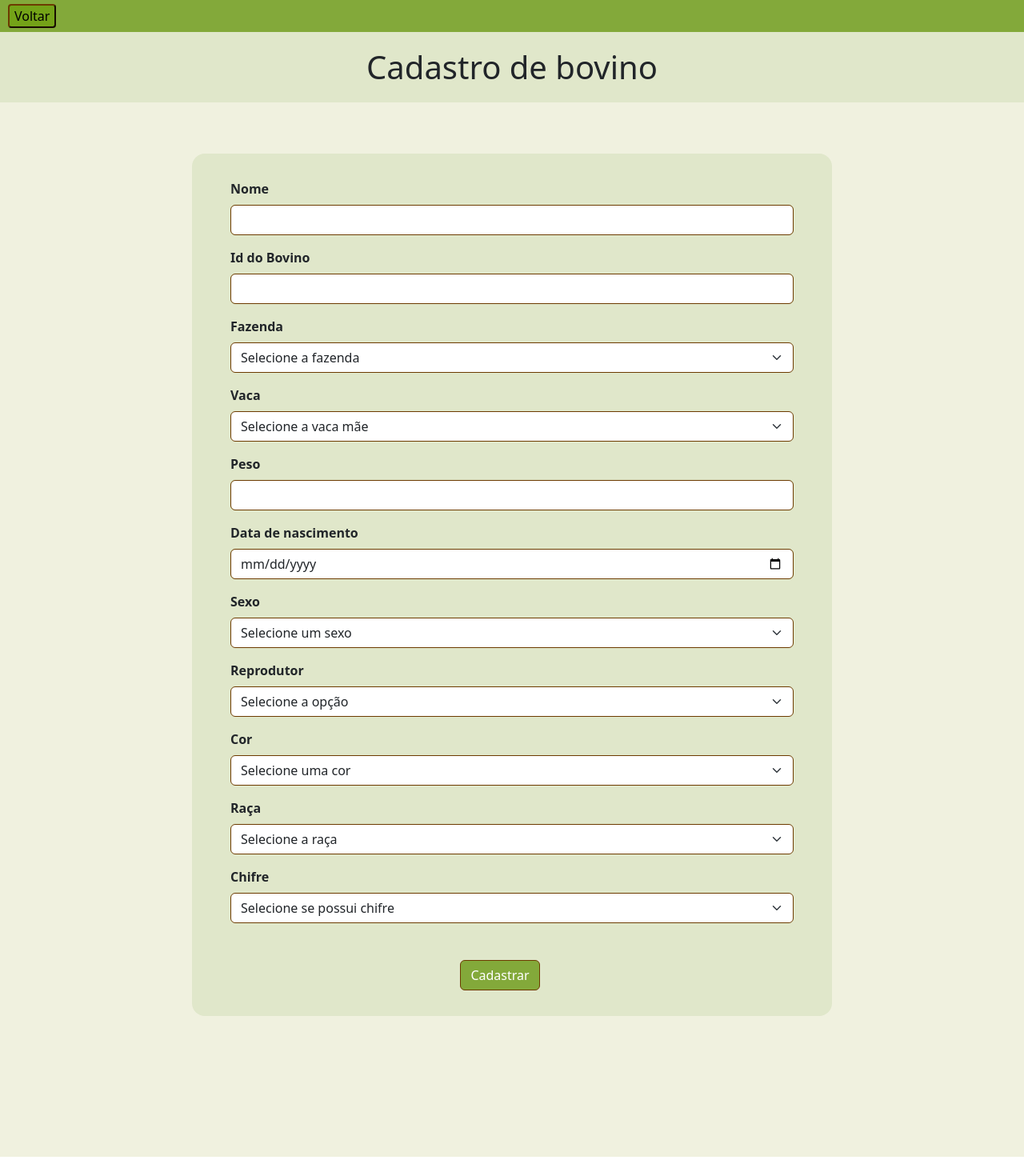
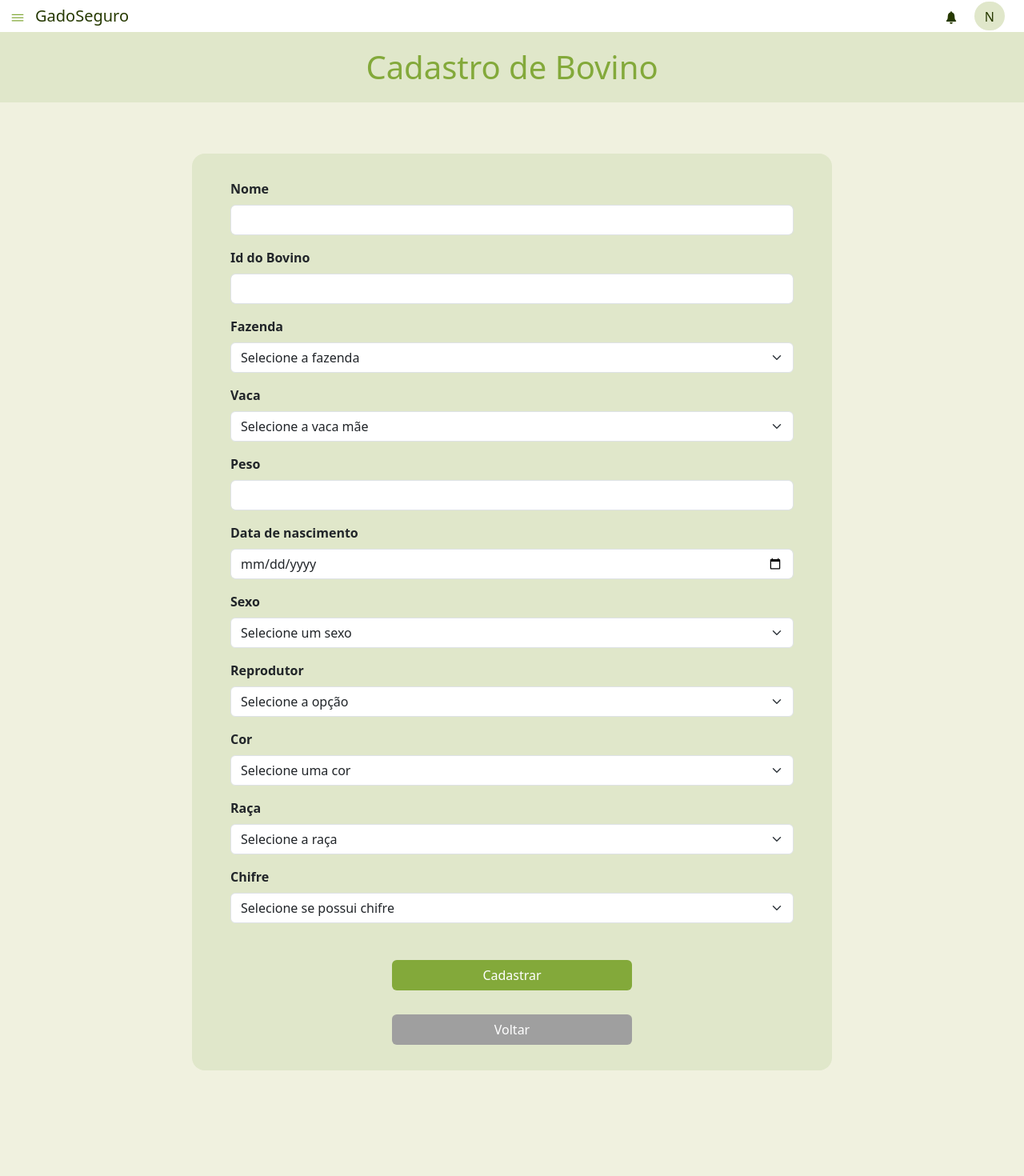
Before and after one commit to neylanepl/processo-de-software-gado-seguro, a React (Create React App) app in the folder frontend/: page /bovinos/cadastrarBovino in a window 1280 px wide. Shown: the top 1470 px of the page at 80% size. Before the commit the page ends 1446 px from the top, so only its background shows below. Built offline with nearby package versions, Linux system fonts and the light colour scheme.

Commit message:
feat: sideBar, nav e estilização

```diff
--- a/frontend/package.json
+++ b/frontend/package.json
@@ -10,6 +10,7 @@
     "react": "^18.3.1",
     "react-bootstrap": "^2.10.2",
     "react-dom": "^18.3.1",
+    "react-icons": "^5.2.1",
     "react-router-dom": "^6.23.1",
     "react-scripts": "5.0.1",
     "react-toastify": "^10.0.5",
--- a/frontend/src/components/menu.js
+++ b/frontend/src/components/menu.js
@@ -1,5 +1,7 @@
 import React from 'react';
 import { useNavigate } from 'react-router-dom';
+import { IoIosNotifications, IoIosMenu } from "react-icons/io";
+import { FaAngleDown, FaAngleRight } from "react-icons/fa";
 
 const Menu = () => {
   const navigate = useNavigate();
@@ -9,21 +11,81 @@ const Menu = () => {
   };
 
   return (
-    <div style={{ backgroundColor: '#83A93A', width: '100%', height: '40px', position: 'relative' }}>
-      <button
-        style={{
-          backgroundColor: '#74a318',
-          borderColor: '#6d3b00',
-          borderRadius: '4px',
-          position: 'absolute',
-          top: '50%',
-          left: '10px',
-          transform: 'translateY(-50%)',
-        }}
-        onClick={handleGoBack}
-      >
-        Voltar
-      </button>
+    <div
+      className="d-flex justify-content-between align-items-center"
+      style={{ backgroundColor: 'white', width: '100%', height: '40px', position: 'relative' }}
+    >
+      <div className="d-flex align-items-center">
+        <button cclass="btn btn-primary" type="button" data-bs-toggle="offcanvas" data-bs-target="#offcanvasExample" aria-controls="offcanvasExample" style={{margin: "6px 6px 6px 6px", border: "0px", backgroundColor: "#ffffff"}}>
+          <IoIosMenu style={{ color: "#83A93A" , height: "20px", width: "20px" }} />
+        </button>
+
+        <div class="offcanvas offcanvas-start" tabindex="-1" id="offcanvasExample" aria-labelledby="offcanvasExampleLabel" style={{width: "300px"}}>
+          <div class="offcanvas-header" style={{paddingBottom: "0px"}}>
+            <h5 class="offcanvas-title" id="offcanvasExampleLabel">GadoSeguro</h5>
+            <button type="button" class="btn-close" data-bs-dismiss="offcanvas" aria-label="Close"></button>
+          </div>
+          <div class="offcanvas-body">
+            <ul className="list-unstyled ps-0">
+            <li className="border-top"></li>
+            <li className="mb-1">
+                <button className="btn btn-toggle d-inline-flex align-items-center rounded border-0 collapsed" data-bs-toggle="collapse" data-bs-target="#dash-collapse" aria-expanded="false">
+                <FaAngleRight /> Dashboard
+                </button>
+                <div className="collapse" id="dash-collapse">
+                  <ul className="btn-toggle-nav list-unstyled fw-normal pb-1 small" style={{paddingLeft: "48px"}}>
+                    <li><a href="/" className="link-body-emphasis d-inline-flex text-decoration-none rounded">Geral</a></li>
+                    <li><a href="#" className="link-body-emphasis d-inline-flex text-decoration-none rounded">Bovinos vacinados</a></li>
+                  </ul>
+                </div>
+              </li>
+              <li className="mb-1">
+                <button className="btn btn-toggle d-inline-flex align-items-center rounded border-0 collapsed" data-bs-toggle="collapse" data-bs-target="#bovino-collapse" aria-expanded="false">
+                <FaAngleRight /> Bovinos
+                </button>
+                <div className="collapse" id="bovino-collapse">
+                  <ul className="btn-toggle-nav list-unstyled fw-normal pb-1 small" style={{paddingLeft: "48px"}}>
+                    <li><a href="#" className="link-body-emphasis d-inline-flex text-decoration-none rounded">Listar</a></li>
+                    <li><a href="/bovinos/cadastrarBovino/" className="link-body-emphasis d-inline-flex text-decoration-none rounded">Cadastrar</a></li>
+                  </ul>
+                </div>
+              </li>
+              <li className="mb-1">
+                <button className="btn btn-toggle d-inline-flex align-items-center rounded border-0 collapsed" data-bs-toggle="collapse" data-bs-target="#vacina-collapse" aria-expanded="false">
+                <FaAngleRight /> Vacinação
+                </button>
+                <div className="collapse" id="vacina-collapse">
+                  <ul className="btn-toggle-nav list-unstyled fw-normal pb-1 small" style={{paddingLeft: "48px"}}>
+                    <li><a href="#" className="link-body-emphasis d-inline-flex text-decoration-none rounded">Listar vacinas</a></li>
+                    <li><a href="#" className="link-body-emphasis d-inline-flex text-decoration-none rounded">Cadastrar vacina</a></li>
+                    <li><a href="#" className="link-body-emphasis d-inline-flex text-decoration-none rounded">Realizar aplicação</a></li>
+                    <li><a href="#" className="link-body-emphasis d-inline-flex text-decoration-none rounded"></a>Carteiras de vacinação</li>
+                  </ul>
+                </div>
+              </li>
+            </ul>
+          </div>
+        </div>
+
+        <h5 style={{ color: "#263900", margin: "0px" }}>GadoSeguro</h5>
+      </div>
+      <div className="d-flex align-items-center">
+        <button className="btn">
+          <IoIosNotifications style={{ color: "#263900", height: "20px", width: "20px" }} />
+        </button>
+        <button
+          className="btn"
+          style={{
+            backgroundColor: '#E0E7CA',
+            color: '#263900',
+            borderRadius: '22px',
+            margin: "6px 24px 6px 6px",
+            height: "36px"
+          }}
+        >
+          N
+        </button>
+      </div>
     </div>
   );
 };
--- a/frontend/src/index.js
+++ b/frontend/src/index.js
@@ -3,6 +3,7 @@ import ReactDOM from 'react-dom/client';
 import App from './App';
 import reportWebVitals from './reportWebVitals';
 import 'bootstrap/dist/css/bootstrap.min.css';
+import 'bootstrap/dist/js/bootstrap.bundle.min.js';
 
 const root = ReactDOM.createRoot(document.getElementById('root'));
 root.render(
--- a/frontend/src/pages/base/base.js
+++ b/frontend/src/pages/base/base.js
@@ -6,7 +6,7 @@ const Base = ({children, title}) => {
     return(
         <div style={{ background: "#F0F1DF", paddingBottom: "5%", minHeight: "100vh" }}>
             <Menu />
-            <h1 className="text-center" style={{ background: "#E0E7CA", padding: "20px", marginBottom: "5%" }}>{title}</h1>
+            <h1 className="text-center" style={{ background: "#E0E7CA", padding: "20px", marginBottom: "5%", color: "#83A93A"}}>{title}</h1>
             <Container>
                 {children}
             </Container>
--- a/frontend/src/pages/bovinos/cadastrarBovino.js
+++ b/frontend/src/pages/bovinos/cadastrarBovino.js
@@ -9,6 +9,9 @@ import { ToastContainer, toast } from 'react-toastify';
 
 
 const CadastrarBovino = () => {
+    const handleGoBack = () => {
+      window.history.back();
+    };
 
     const [fazendas, setFazendas] = useState([]);
 
@@ -140,7 +143,7 @@ const CadastrarBovino = () => {
   };
 
   return (
-    <Base title={"Cadastro de bovino"}>
+    <Base title={"Cadastro de Bovino"}>
       <Form onSubmit={e => { handleSubmitForm(e) }}
                 style={{margin: "0 auto", backgroundColor: "#E0E7CA", minWidth: "500px",
                 maxWidth: "800px", marginBottom: "10%", padding: "2em 3em 2em 3em",
@@ -148,19 +151,19 @@ const CadastrarBovino = () => {
                 <Form.Group className="mb-3" controlId="exampleForm.ControlNome">
                     <Form.Label style={{ fontWeight: "bold" }}>Nome</Form.Label>
                     <Form.Control type="name" required
-                        style={{ border: "solid 1.5px #6D3B00" }}
+
                         onChange={e => setNomeForm(e.target.value)} />
                 </Form.Group>
                 <Form.Group className="mb-3" controlId="exampleForm.ControlBovino">
                     <Form.Label style={{ fontWeight: "bold" }}>Id do Bovino</Form.Label>
                     <Form.Control type="number" required // resgatar bovinos
-                        style={{ border: "solid 1.5px #6D3B00" }}
+
                         onChange={e => setIdBovinoForm(e.target.value)} />
                 </Form.Group>
                 <Form.Group className="mb-3" controlId="exampleForm.ControlFazenda">
                     <Form.Label style={{ fontWeight: "bold" }}>Fazenda</Form.Label>
                     <Form.Select required
-                        style={{ border: "solid 1.5px #6D3B00" }}
+
                         onChange={e => setIdFazendaForm(e.target.value)}>
                             <option value="">Selecione a fazenda</option>{fazendas.map(fazenda => (
                             <option key={fazenda.idFazenda} value={fazenda.idFazenda}>{fazenda.nome}</option>
@@ -170,7 +173,7 @@ const CadastrarBovino = () => {
                 <Form.Group className="mb-3" controlId="exampleForm.ControlVaca">
                     <Form.Label style={{ fontWeight: "bold" }}>Vaca</Form.Label>
                     <Form.Select required
-                        style={{ border: "solid 1.5px #6D3B00" }}
+
                         onChange={e => setIdVacaForm(e.target.value)}>
                             <option value="">Selecione a vaca mãe</option>
                             {vacas.map(vaca => (
@@ -181,20 +184,20 @@ const CadastrarBovino = () => {
                 <Form.Group className="mb-3" controlId="exampleForm.ControlPeso">
                     <Form.Label style={{ fontWeight: "bold" }}>Peso</Form.Label>
                     <Form.Control type="number" required
-                        style={{ border: "solid 1.5px #6D3B00" }}
+
                         onChange={e => setPesoForm(e.target.value)} />
                 </Form.Group>
 
                 <Form.Group className="mb-3" controlId="exampleForm.ControlDataG">
                     <Form.Label style={{ fontWeight: "bold" }}>Data de nascimento</Form.Label>
                     <Form.Control type="date" required
-                            style={{ border: "solid 1.5px #6D3B00" }}
+
                             onChange={e => setDataForm(e.target.value)} />
                 </Form.Group>
                 <Form.Group className="mb-3" controlId="exampleForm.ControlSexo">
                     <Form.Label style={{ fontWeight: "bold" }}>Sexo</Form.Label>
                     <Form.Select required
-                        style={{ border: "solid 1.5px #6D3B00" }}
+
                         onChange={e => { setSexoForm(e.target.value);
                           if (e.target.value === 'Femea') {
                           setExibirInputsFemea(true);
@@ -213,14 +216,14 @@ const CadastrarBovino = () => {
                     <Form.Group className="mb-3" controlId="exampleForm.ControlLeite">
                       <Form.Label style={{ fontWeight: "bold" }}>Produção de leite</Form.Label>
                       <Form.Control type="number" required
-                        style={{ border: "solid 1.5px #6D3B00" }}
+
                         onChange={e => setProducaoLeiteForm(e.target.value)} />
                     </Form.Group>
 
                     <Form.Group className="mb-3" controlId="exampleForm.ControlDLeite">
                       <Form.Label style={{ fontWeight: "bold" }}>Dando leite?</Form.Label>
                       <Form.Select required
-                          style={{ border: "solid 1.5px #6D3B00" }}
+
                           onChange={e => setDandoLeiteForm(e.target.value)}>
                             <option value="">Selecione a opção</option>
                             <option value={1}>Sim</option>
@@ -230,7 +233,7 @@ const CadastrarBovino = () => {
                     <Form.Group className="mb-3" controlId="exampleForm.ControlGravida">
                       <Form.Label style={{ fontWeight: "bold" }}>Grávida</Form.Label>
                       <Form.Select required
-                          style={{ border: "solid 1.5px #6D3B00" }}
+
                           onChange={e => {
                             setGravidaForm(e.target.value);
                             if (e.target.value === "1") {
@@ -251,14 +254,14 @@ const CadastrarBovino = () => {
                       <Form.Group className="mb-3" controlId="exampleForm.ControlDataG">
                         <Form.Label style={{ fontWeight: "bold" }}>Data de Início</Form.Label>
                         <Form.Control type="date" required
-                            style={{ border: "solid 1.5px #6D3B00" }}
+
                             onChange={e => setDataInicioForm(e.target.value)} />
                       </Form.Group>
 
                       <Form.Group className="mb-3" controlId="exampleForm.ControlVaca">
                         <Form.Label style={{ fontWeight: "bold" }}>Boi</Form.Label>
                         <Form.Select
-                            style={{ border: "solid 1.5px #6D3B00" }}
+
                             onChange={e => setIdBoiForm(e.target.value)}>
                                 <option value="">Selecione o boi que é o pai</option>
                                 {bois.map(boi => (
@@ -273,7 +276,7 @@ const CadastrarBovino = () => {
                 <Form.Group className="mb-3" controlId="exampleForm.ControlReprodutor">
                   <Form.Label style={{ fontWeight: "bold" }}>Reprodutor</Form.Label>
                   <Form.Select required
-                      style={{ border: "solid 1.5px #6D3B00" }}
+
                       onChange={e => setReprodutorForm(e.target.value)}>
                         <option value="">Selecione a opção</option>
                         <option value={1}>Sim</option>
@@ -283,7 +286,7 @@ const CadastrarBovino = () => {
                 <Form.Group className="mb-3" controlId="exampleForm.ControlCor">
                   <Form.Label style={{ fontWeight: "bold" }}>Cor</Form.Label>
                   <Form.Select required
-                      style={{ border: "solid 1.5px #6D3B00" }}
+
                       onChange={e => setCorForm(e.target.value)}>
                         <option value="">Selecione uma cor</option>
                         <option value="Preto">Preto</option>
@@ -296,7 +299,7 @@ const CadastrarBovino = () => {
                 <Form.Group className="mb-3" controlId="exampleForm.ControlRaca">
                   <Form.Label style={{ fontWeight: "bold" }}>Raça</Form.Label>
                   <Form.Select required
-                      style={{ border: "solid 1.5px #6D3B00" }}
+
                       onChange={e => setRacaForm(e.target.value)}>
                       <option value="">Selecione a raça</option>
                       <option value="Angus">Angus</option>
@@ -307,7 +310,7 @@ const CadastrarBovino = () => {
                 <Form.Group className="mb-3" controlId="exampleForm.ControlChifre">
                   <Form.Label style={{ fontWeight: "bold" }}>Chifre</Form.Label>
                   <Form.Select required
-                      style={{ border: "solid 1.5px #6D3B00" }}
+
                       onChange={e => {
                         e.target.value === 'Sim' ? setChifreForm(true) : setChifreForm(false);
                       }}>
@@ -316,10 +319,14 @@ const CadastrarBovino = () => {
                         <option value={0}>Não</option>
                   </Form.Select>
                 </Form.Group>
-                <Form.Group className='text-center'>
-                    <button type="submit" value="submit" className="btn btn-success"
-                        style={{ backgroundColor: "#83A93A", borderColor: "#6D3B00", margin: "30px 30px 0 0" }}>
+                <Form.Group className="d-flex flex-column align-items-center">
+                    <button type="submit" value="submit" className="btn"
+                        style={{ backgroundColor: "#83A93A",color: "#ffffff", margin: "30px 0px 0 0" , width: "300px"}}>
                         Cadastrar
+                    </button>
+                    <button className="btn" style={{ backgroundColor: "#9F9F9F", color: "#ffffff", margin: "30px 0px 0 0", width: "300px" }}
+                    onClick={handleGoBack}>
+                        Voltar
                     </button>
                     <ToastContainer />
                 </Form.Group>
--- a/frontend/src/pages/inicio/inicio.js
+++ b/frontend/src/pages/inicio/inicio.js
@@ -29,7 +29,7 @@ const Inicio = () => {
                 className="btn btn-success"
                 style={{ backgroundColor: "#83A93A", borderColor: "#6D3B00", width: "auto" }}
                 onClick={redirectToBovinoHome}>
-                Bovinos
+                Quantitativos ou graficos
               </button>
             </Col>
           </Row>
```
Also changed, not shown: 2 other files (tests, documents, lock files or other folders).
